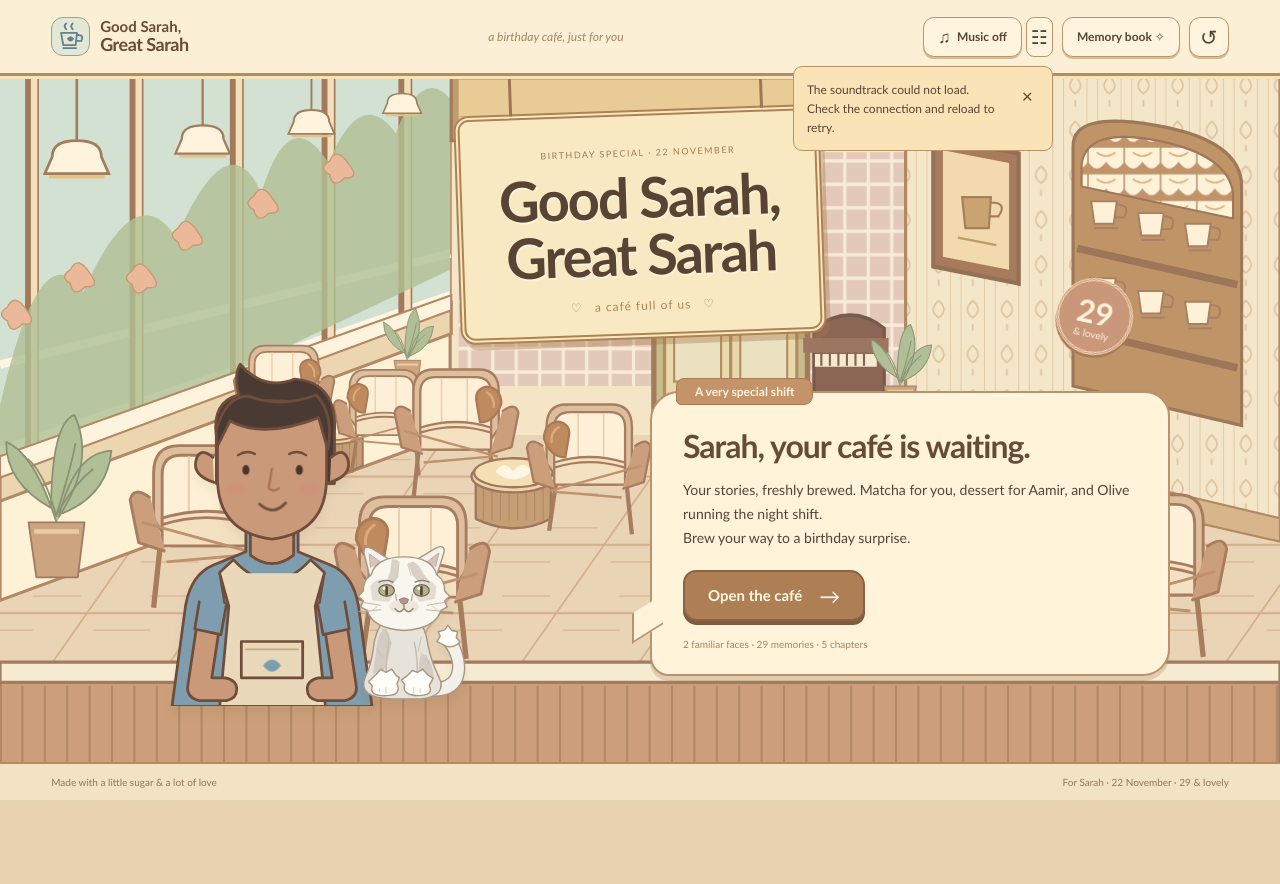
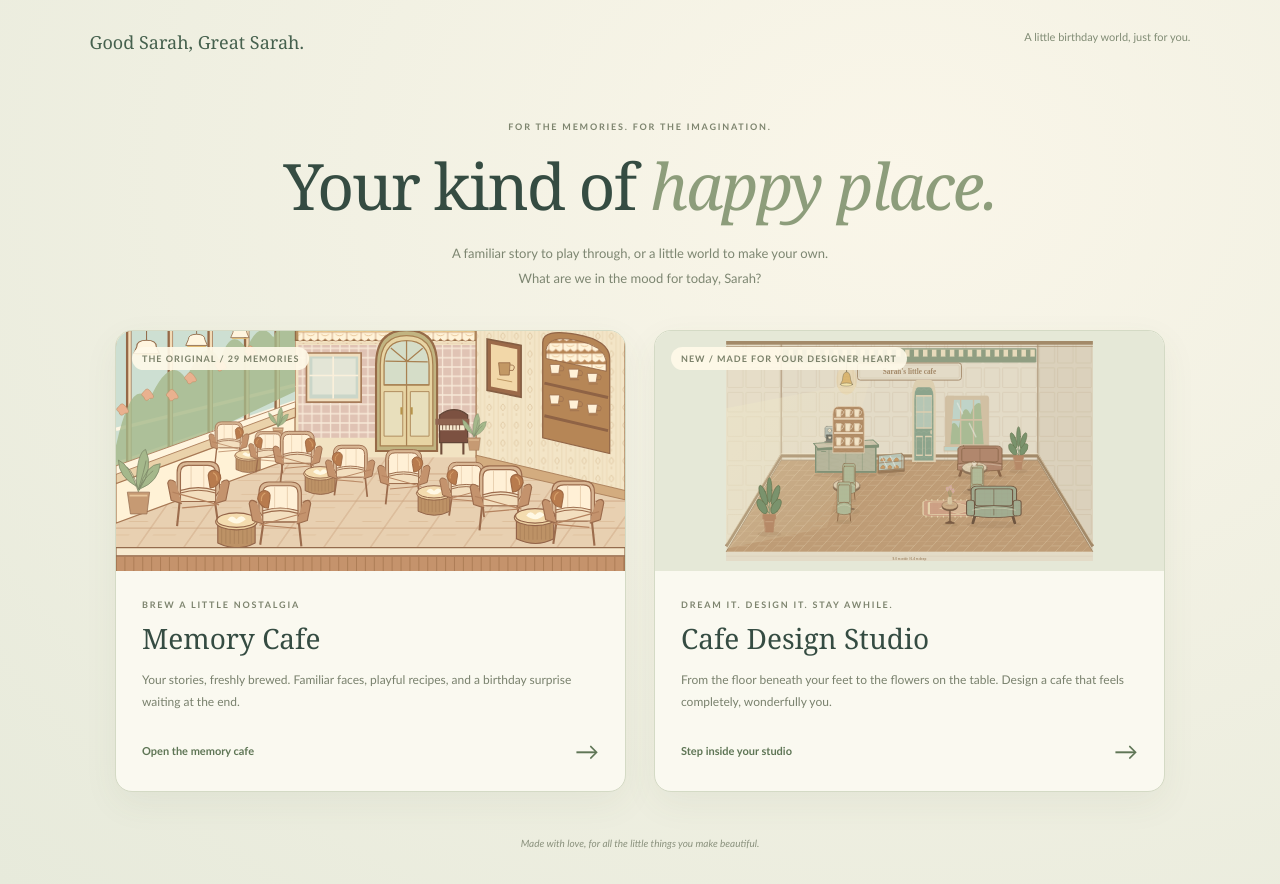
Before and after one commit to aamirshaikh23/yayay29, a React (Vite) app: page / in a window 1280 px wide. Before the commit the page ends 800 px from the top, so only its background shows below. Built offline with nearby package versions, Linux system fonts and the light colour scheme.

Commit message:
Update App.tsx

```diff
--- a/src/App.tsx
+++ b/src/App.tsx
@@ -1,6 +1,69 @@
+import { useState } from 'react';
 import CafeScene from './CafeScene';
 import MemoryCafe from './MemoryCafe';
+import CafeStudio from './CafeStudio';
+import { DesignScene } from './StudioArtwork';
+import { createDesign, decodeMemoryDesign, MEMORY_DESIGN_KEY, publishDesign } from './studioModel';
+import type { Design, MemoryDesignSetting } from './studioModel';
+
+const preview = createDesign();
+
+function loadMemoryDesign(): { setting: MemoryDesignSetting | null; error: string } {
+  try {
+    const raw = localStorage.getItem(MEMORY_DESIGN_KEY);
+    return { setting: raw ? decodeMemoryDesign(JSON.parse(raw)) : null, error: '' };
+  } catch (error) {
+    console.error('Could not restore the Memory Cafe design.', error);
+    return { setting: null, error: 'Your Memory Cafe appearance could not be restored. The original cafe is shown; your quiz progress is unaffected. Reapply a design from the studio to replace the unreadable appearance save.' };
+  }
+}
 
 export default function App() {
-  return <MemoryCafe background={<CafeScene />} />;
+  const [game, setGame] = useState<'home' | 'memory' | 'studio'>('home');
+  const [restored] = useState(loadMemoryDesign);
+  const [memoryDesign, setMemoryDesign] = useState(restored.setting);
+  const [appearanceNotice, setAppearanceNotice] = useState(restored.error);
+  const activeDesign = memoryDesign?.enabled ? memoryDesign.design : null;
+  const saveAppearance = (setting: MemoryDesignSetting): string | null => {
+    try {
+      localStorage.setItem(MEMORY_DESIGN_KEY, JSON.stringify(setting));
+      setMemoryDesign(setting);
+      setAppearanceNotice('');
+      return null;
+    } catch (error) {
+      console.error('Could not save the Memory Cafe appearance.', error);
+      return 'Your Memory Cafe appearance could not be saved. Check browser storage permissions or available space, then try again. The previous appearance and quiz progress have not changed.';
+    }
+  };
+  const applyDesign = (design: Design): string | null => {
+    const error = saveAppearance(publishDesign(design));
+    if (!error) setGame('memory');
+    return error;
+  };
+  const notice = appearanceNotice && <div className="studio-notice" role="alert"><p>{appearanceNotice}</p><button aria-label="Dismiss appearance notice" onClick={() => setAppearanceNotice('')}>x</button></div>;
+  if (game === 'memory') return <>{notice}<MemoryCafe
+    background={activeDesign ? <DesignScene design={activeDesign} className="cafe-room-art" /> : <CafeScene />}
+    appearanceRoom={activeDesign?.room}
+    appearanceControls={memoryDesign && <button className="small-button game-appearance-button" aria-pressed={memoryDesign.enabled} onClick={() => {
+      const error = saveAppearance({ ...memoryDesign, enabled: !memoryDesign.enabled });
+      if (error) setAppearanceNotice(error);
+    }}>{memoryDesign.enabled ? 'Original cafe' : 'My design'}</button>}
+    onExit={() => setGame('home')} /></>;
+  if (game === 'studio') return <>{notice}<CafeStudio onExit={() => setGame('home')} onApplyDesign={applyDesign} /></>;
+  return <main className="game-chooser">
+    {notice}
+    <header className="chooser-header"><span>Good Sarah, Great Sarah.</span><span>A little birthday world, just for you.</span></header>
+    <section className="chooser-intro"><span className="studio-kicker">For the memories. For the imagination.</span><h1>Your kind of <em>happy place.</em></h1><p>A familiar story to play through, or a little world to make your own.<br />What are we in the mood for today, Sarah?</p></section>
+    <section className="chooser-games" aria-label="Choose a game">
+      <button className="chooser-card" onClick={() => setGame('memory')}>
+        <span className="chooser-card-art">{activeDesign ? <DesignScene design={activeDesign} /> : <CafeScene />}<span className="chooser-card-tag">{activeDesign ? 'Your design / 29 memories' : 'The original / 29 memories'}</span></span>
+        <span className="chooser-card-body"><span className="studio-kicker">Brew a little nostalgia</span><strong className="chooser-card-title">Memory Cafe</strong><span className="chooser-card-description">Your stories, freshly brewed. Familiar faces, playful recipes, and a birthday surprise waiting at the end.</span><span className="chooser-card-footer">Open the memory cafe <b aria-hidden="true">&rarr;</b></span></span>
+      </button>
+      <button className="chooser-card" onClick={() => setGame('studio')}>
+        <span className="chooser-card-art chooser-card-art--studio"><DesignScene design={preview} /><span className="chooser-card-tag">New / made for your designer heart</span></span>
+        <span className="chooser-card-body"><span className="studio-kicker">Dream it. Design it. Stay awhile.</span><strong className="chooser-card-title">Cafe Design Studio</strong><span className="chooser-card-description">From the floor beneath your feet to the flowers on the table. Design a cafe that feels completely, wonderfully you.</span><span className="chooser-card-footer">Step inside your studio <b aria-hidden="true">&rarr;</b></span></span>
+      </button>
+    </section>
+    <footer className="chooser-footer">Made with love, for all the little things you make beautiful.</footer>
+  </main>;
 }
```
